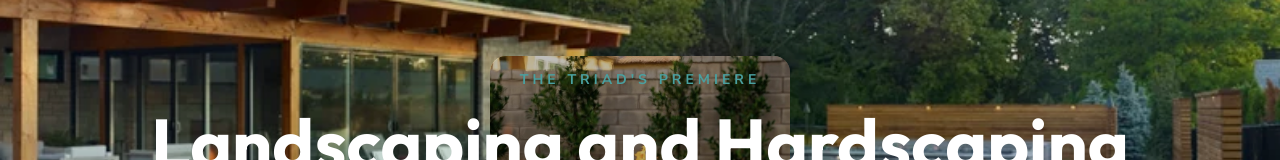
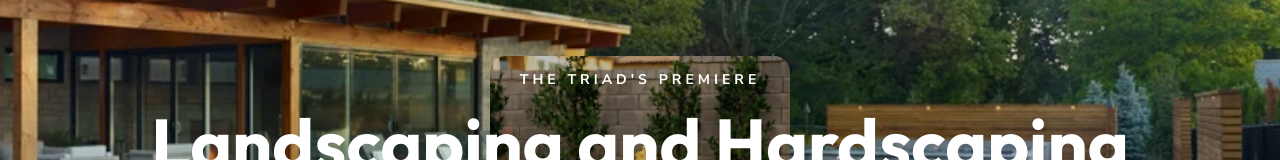
Before and after one commit to srmchartroom/crc-bollman-site, a plain HTML site: page index.html in a window 1280 px wide. Shown: the part 144-304 px from the top of the page. Drawn offline with Linux system fonts and the light colour scheme.

Commit message:
Change kicker text color to white
Co-Authored-By: Claude Opus 4.6 (1M context) <noreply@anthropic.com>

```diff
--- a/index.html
+++ b/index.html
@@ -473,7 +473,7 @@
             font-weight: 700;
             letter-spacing: 4px;
             text-transform: uppercase;
-            color: #4aa0a0;
+            color: #ffffff;
             margin-bottom: 16px;
         }
         .bollman-hero__heading {
```
